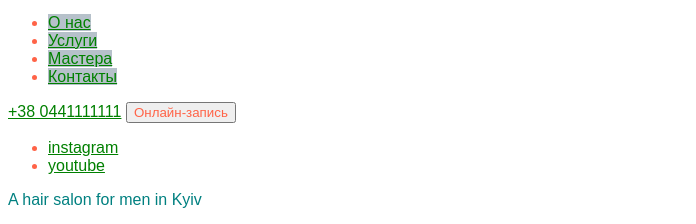
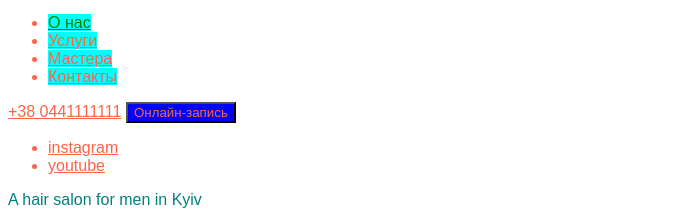
Before and after one commit to Vlad-Los/test, a plain HTML site: page index.html in a window 1280 px wide. Shown: the part 70-294 px from the top of the page, without its empty margins (0-696 px from the left). Drawn offline with Linux system fonts and the light colour scheme.

Commit message:
26-05-01

```diff
--- a/css/styles.css
+++ b/css/styles.css
@@ -6,11 +6,16 @@ body{
 }
 p {color: teal;}
 
-.text{color:brown}
+.text,
+.header-link
+
+{color:brown}
 
 .list{list-style: none;}
 
-[href] {color: green;}
+[href="https://www.google.com.ua/"] {color: green;}
 
 .header-nav
 a {background-color: rgb(182, 193, 202);}
+.header-item > a { background-color: aqua;}
+.header-tel + button {background-color: blue;}
--- a/index.html
+++ b/index.html
@@ -19,7 +19,7 @@
         </a>
         <nav class="header-nav">
             <ul class="header-list">
-                <li class="header-item"><a href="">О нас</a></li>
+                <li class="header-item"><a href="https://www.google.com.ua/">О нас</a></li>
                 <li class="header-item"><a href="">Услуги</a></li>
                 <li class="header-item"><a href="">Мастера</a></li>
                 <li class="header-item"><a href="">Контакты</a></li>
```
